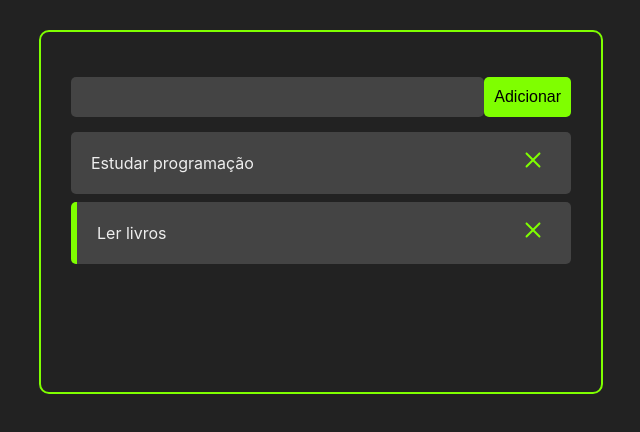
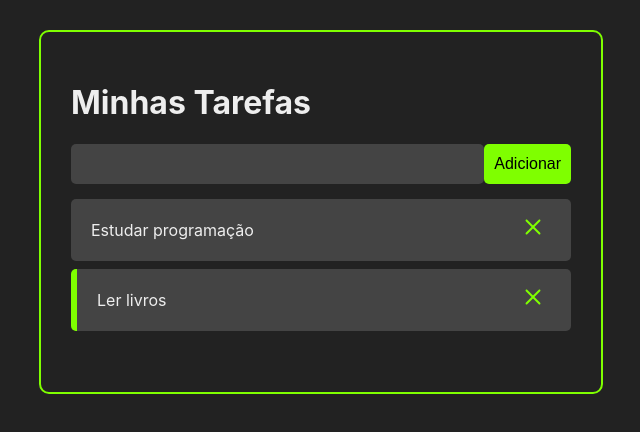
Before and after one commit to marcelojlf23/curso-react, a React (Create React App) app: page / in a window 1280 px wide. Shown: the top 432 px of the page, without its empty margins (319-959 px from the left). Built offline with nearby package versions, Linux system fonts and the light colour scheme.

Commit message:
creating header component
creating header component

```diff
--- a/src/App.jsx
+++ b/src/App.jsx
@@ -1,8 +1,10 @@
 import React, { useState } from "react";
 import "./App.css";
+import { v4 as uuifb4 } from "uuid";
+
 import AddTask from "./components/AddTask";
 import Tasks from "./components/Tasks";
-import { v4 as uuifb4 } from "uuid";
+import Header from "./components/Header";
 
 const App = () => {
   const [tasks, setTasks] = useState([
@@ -48,6 +50,7 @@
   return (
     <>
       <div className="container">
+        <Header />
         <AddTask handleTaskAddition={handleTaskAddition}/>
         <Tasks tasks={tasks} handleTaskDeletion={handleTaskDeletion} handleTaskClick={handleTaskClick}/>
       </div>
--- /dev/null
+++ b/src/components/Header.jsx
@@ -0,0 +1,7 @@
+import React from 'react';
+
+const Header = () => {
+    return ( <h1 style={{color: "#eee"}}>Minhas Tarefas</h1> );
+}
+
+export default Header;
```
